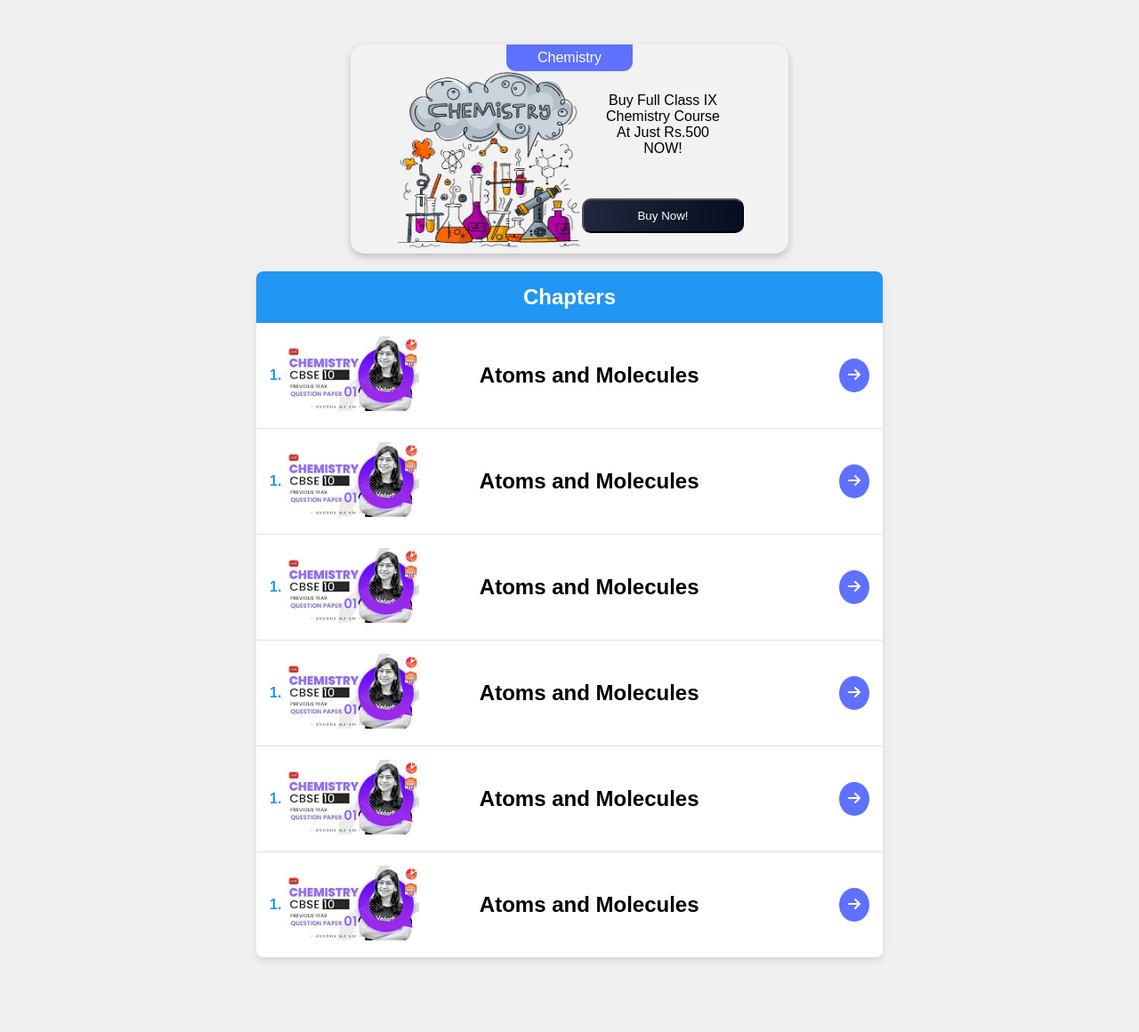
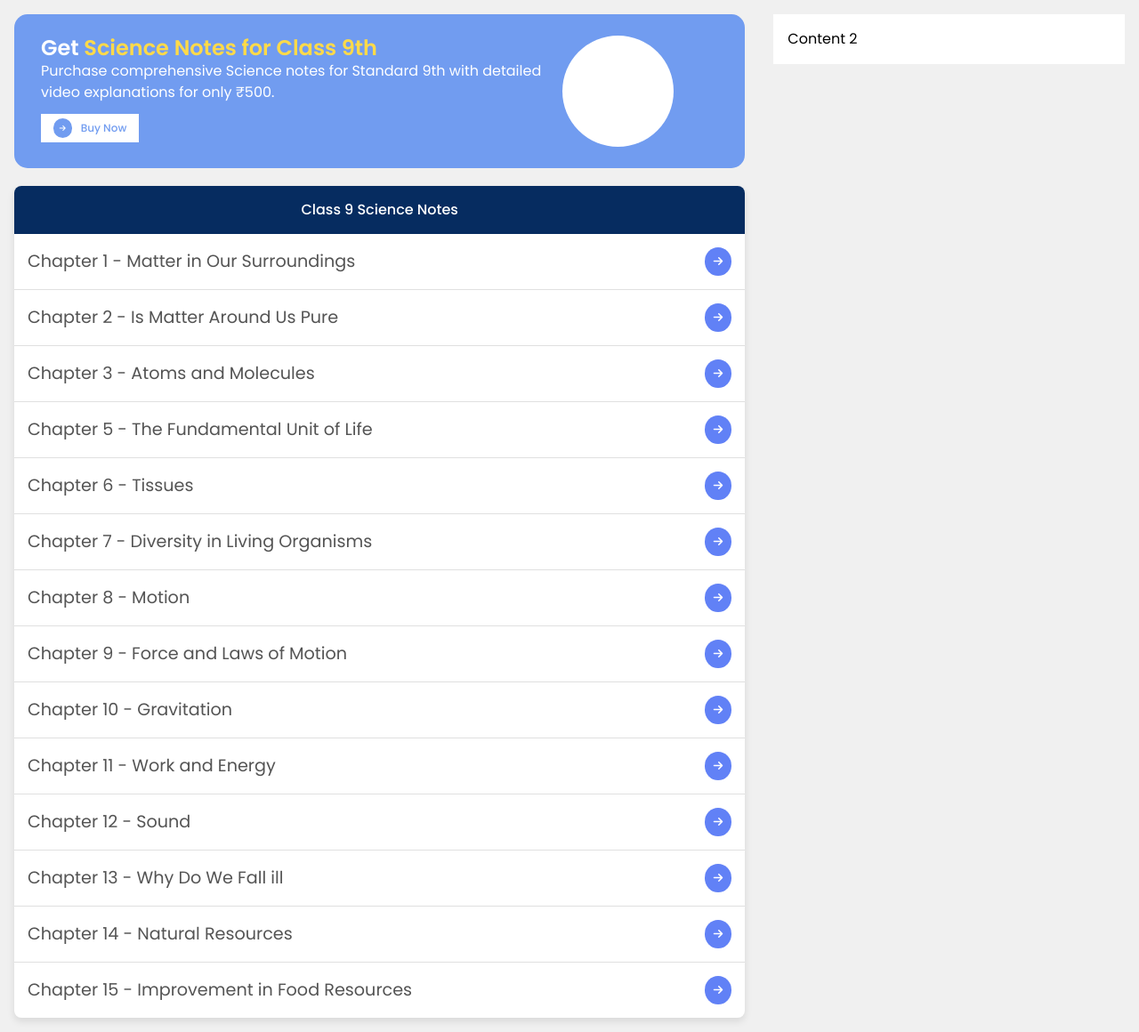
Before and after one commit to AakashMahajan25/StudyByU-MAIN-, a PHP site: page /chapters.html in a window 1280 px wide. Shown: the whole page at 89% size. Run offline with PHP 8.4, Linux system fonts and the light colour scheme; some libraries are stand-ins or nearby versions.

Commit message:
chapter page design change

```diff
--- a/chapters.html
+++ b/chapters.html
@@ -4,242 +4,95 @@
     <meta charset="UTF-8">
     <meta name="viewport" content="width=device-width, initial-scale=1.0">
     <title>Chapters Section</title>
-    <link rel="stylesheet" href="styles.css">
+    <link rel="stylesheet" href="css/style.css">
+    <link rel="stylesheet" href="css/chapters.css">
+    <script src="https://cdn.tailwindcss.com"></script>
     <link rel="stylesheet" href="https://cdnjs.cloudflare.com/ajax/libs/font-awesome/6.0.0-beta3/css/all.min.css">
-<style>
-body {
-    font-family: Arial, sans-serif;
-    background-color: #f0f0f0;
-    margin: 0;
-    padding: 0;
-}
+<body>
+    <div class="container mx-auto p-4">
+        <div class="flex flex-wrap -mx-4">
+            <div class="w-full lg:w-2/3 px-4">
 
-.chapters-section {
-    max-width: 55vw;
-    margin: 20px auto;
-    background-color: #ffffff;
-    border-radius: 8px;
-    box-shadow: 0 4px 8px rgba(0, 0, 0, 0.1);
-}
+                <div class="banner mb-5">
+                    <div class="banner-content">
+                        <h1 class="banner-title">Get  <span>Science Notes for Class 9th</span></h1>
+                        <p>
+                            Purchase comprehensive Science notes for Standard 9th with detailed video explanations for only ₹500.
+                        </p>
+                        <a href="#"><i class="fa-solid fa-arrow-right"></i> Buy Now</a>
+                    </div>
+                    <div class="circle"></div>
+                </div>
 
-.chapters-header {
-    background-color: #2196F3;
-    color: #ffffff;
-    padding: 15px;
-    border-top-left-radius: 8px;
-    border-top-right-radius: 8px;
-    text-align: center;
-}
-
-.chapters-header h1 {
-    margin: 0;
-    font-size: 1.5em;
-}
-.title {
-    text-align: center;
-
-}
-
-.chapters {
-    list-style-type: none;
-    margin: 0;
-    padding: 0;
-}
-
-.chapters-item {
-    display: flex;
-    justify-content: space-between;
-    align-items: center;
-    cursor: pointer;
-    padding: 15px;
-    border-bottom: 1px solid #e0e0e0;
-}
-
-.chapters-item:last-child {
-    border-bottom: none;
-}
-
-.chapter-number {
-    font-weight: bold;
-    color: #2196F3;
-}
-
-.chapter-title {
-    flex: 1;
-    margin-left: 10px;
-}
-
-.title {
-    margin-left: -90px;
-}
-
-.redirect {
-    color: #757575;
-}
-
-.thumbnail-container img {
-    width: 150px;
-}
-
-.classes-container {
-        display: flex;
-        justify-content: center;
-        gap: 8px;
-    }
-
-    .individual-classes {
-        background-color: #f3f2f3;
-        padding: 50px;
-        padding-bottom: 0;
-        padding-top: 0;
-        text-align: center;
-        align-items: center;
-        border-radius: 15px;
-        margin-top: 50px;
-    }
-
-    .individual-classes-heading {
-        margin: auto;
-        background-color: #5e71ff;
-        color: white;
-        width: fit-content;
-        padding: 6px 35px;
-        /* margin-bottom: 25px; */
-        border-radius: 0 0 10px 10px;
-        left: 50%;
-        top: 0;
-        /* transform: translateX(-50%); */
-    }
-
-    .individual-classes-body {
-        display: flex;
-    }
-
-    .individual-classes-body-image img {
-        min-width: 210px;
-        height: 201px;
-    }
-
-    .individual-classes-body-content-button {
-        color: white;
-        padding: 10px 60px;
-        border-radius: 10px;
-        background: linear-gradient(to right, #21273f, #070e20);
-    }
-
-    .individual-classes-body-content-text {
-        text-align: center;
-    }
-
-    .individual-classes-body-content {
-        display: flex;
-        flex-direction: column;
-        justify-content: space-around;
-    }
-
-    .individual-classes-body-content-button {
-        cursor: pointer;
-    }
-
-    .individual-classes {
-        box-shadow: 0 4px 8px rgba(0, 0, 0, 0.2);
-    }
-
-    .chapter-element-left-section {
-        display: flex;
-        align-items: center;
-        gap: 5px;
-    }
-
-    .redirect {
-        border-radius: 100%;
-        background-color: #5e71ff;
-        color: white;
-        padding: 10px;
-    }
-
-</style>
-<body>
-    <div class="chapters-main-container">
-        <div class="classes-container">
-            <div class="individual-classes">
-                <div class="individual-classes-heading">
-                    Chemistry
-                </div>
-                <div class="individual-classes-body">
-                    <div class="individual-classes-body-image">
-                        <img src="assets/chemistry-big.png"
-                            alt="">
-                    </div>
-                    <div class="individual-classes-body-content">
-                        <div class="individual-classes-body-content-text">
-                            <div class="individual-classes-body-content-text-1">Buy Full Class IX</div>
-                            <div class="individual-classes-body-content-text-1">Chemistry Course</div>
-                            <div class="individual-classes-body-content-text-1">At Just Rs.500</div>
-                            <div class="individual-classes-body-content-text-1">NOW!</div>
-                        </div>
-                        <div class="individual-classes-body-content-button-container">
-                            <button class="individual-classes-body-content-button">Buy Now!</button>
-                        </div>
-                    </div>
-                </div>
-            </div>
-        </div>
                 <section class="chapters-section">
                     <header class="chapters-header">
-                <h1>Chapters</h1>
+                        <h2>Class 9 Science Notes</h2>
                     </header>
                     <ul class="chapters">
                         <li class="chapters-item">
-                    <div class="chapter-element-left-section">
-                        <div class="chapter-number">1.</div>
-                        <div class="thumbnail-container"><img class="thumbnail" src="assets/new.webp" alt=""></div>
-                    </div>
-                    <div class="title"><h1>Atoms and Molecules</h1></div>
+                            <h2 class="title">Chapter 1 - Matter in Our Surroundings</h2>
                             <div class="redirect"><i class="fa-solid fa-arrow-right"></i></div>
                         </li>
                         <li class="chapters-item">
-                    <div class="chapter-element-left-section">
-                        <div class="chapter-number">1.</div>
-                        <div class="thumbnail-container"><img class="thumbnail" src="assets/new.webp" alt=""></div>
-                    </div>
-                    <div class="title"><h1>Atoms and Molecules</h1></div>
+                            <h2 class="title">Chapter 2 - Is Matter Around Us Pure</h2>
                             <div class="redirect"><i class="fa-solid fa-arrow-right"></i></div>
                         </li>
                         <li class="chapters-item">
-                    <div class="chapter-element-left-section">
-                        <div class="chapter-number">1.</div>
-                        <div class="thumbnail-container"><img class="thumbnail" src="assets/new.webp" alt=""></div>
-                    </div>
-                    <div class="title"><h1>Atoms and Molecules</h1></div>
+                            <h2 class="title">Chapter 3 - Atoms and Molecules</h2>
                             <div class="redirect"><i class="fa-solid fa-arrow-right"></i></div>
                         </li>
                         <li class="chapters-item">
-                    <div class="chapter-element-left-section">
-                        <div class="chapter-number">1.</div>
-                        <div class="thumbnail-container"><img class="thumbnail" src="assets/new.webp" alt=""></div>
-                    </div>
-                    <div class="title"><h1>Atoms and Molecules</h1></div>
+                            <h2 class="title">Chapter 5 - The Fundamental Unit of Life</h2>
                             <div class="redirect"><i class="fa-solid fa-arrow-right"></i></div>
                         </li>
                         <li class="chapters-item">
-                    <div class="chapter-element-left-section">
-                        <div class="chapter-number">1.</div>
-                        <div class="thumbnail-container"><img class="thumbnail" src="assets/new.webp" alt=""></div>
-                    </div>
-                    <div class="title"><h1>Atoms and Molecules</h1></div>
+                            <h2 class="title">Chapter 6 - Tissues</h2>
                             <div class="redirect"><i class="fa-solid fa-arrow-right"></i></div>
                         </li>
                         <li class="chapters-item">
-                    <div class="chapter-element-left-section">
-                        <div class="chapter-number">1.</div>
-                        <div class="thumbnail-container"><img class="thumbnail" src="assets/new.webp" alt=""></div>
-                    </div>
-                    <div class="title"><h1>Atoms and Molecules</h1></div>
+                            <h2 class="title">Chapter 7 - Diversity in Living Organisms</h2>
+                            <div class="redirect"><i class="fa-solid fa-arrow-right"></i></div>
+                        </li>
+                        <li class="chapters-item">
+                            <h2 class="title">Chapter 8 - Motion</h2>
+                            <div class="redirect"><i class="fa-solid fa-arrow-right"></i></div>
+                        </li>
+                        <li class="chapters-item">
+                            <h2 class="title">Chapter 9 - Force and Laws of Motion</h2>
+                            <div class="redirect"><i class="fa-solid fa-arrow-right"></i></div>
+                        </li>
+                        <li class="chapters-item">
+                            <h2 class="title">Chapter 10 - Gravitation</h2>
+                            <div class="redirect"><i class="fa-solid fa-arrow-right"></i></div>
+                        </li>
+                        <li class="chapters-item">
+                            <h2 class="title">Chapter 11 - Work and Energy</h2>
+                            <div class="redirect"><i class="fa-solid fa-arrow-right"></i></div>
+                        </li>
+                        <li class="chapters-item">
+                            <h2 class="title">Chapter 12 - Sound</h2>
+                            <div class="redirect"><i class="fa-solid fa-arrow-right"></i></div>
+                        </li>
+                        <li class="chapters-item">
+                            <h2 class="title">Chapter 13 - Why Do We Fall ill</h2>
+                            <div class="redirect"><i class="fa-solid fa-arrow-right"></i></div>
+                        </li>
+                        <li class="chapters-item">
+                            <h2 class="title">Chapter 14 - Natural Resources</h2>
+                            <div class="redirect"><i class="fa-solid fa-arrow-right"></i></div>
+                        </li>
+                        <li class="chapters-item">
+                            <h2 class="title">Chapter 15 - Improvement in Food Resources</h2>
                             <div class="redirect"><i class="fa-solid fa-arrow-right"></i></div>
                         </li>
                     </ul>
                 </section>
             </div>
+
+            <div class="w-full lg:w-1/3 px-4">
+                <div class="bg-white p-4">Content 2</div>
+            </div>
+        </div>
+    </div>
 </body>
 </html>
--- a/css/chapters.css
+++ b/css/chapters.css
@@ -0,0 +1,200 @@
+body {
+    background-color: #f0f0f0;
+    margin: 0;
+    padding: 0;
+}
+
+.banner{
+    background-color: #719cf0;
+    color:#fff;
+    padding: 24px 0;
+    padding-left: 30px;
+    border-radius: 15px;
+    width: 100%;
+    display: flex;
+}
+.banner-content{
+    max-width: 586px;
+}
+
+.banner-title{
+    font-weight: 600;
+    font-size: 24px;
+    line-height:28px;
+}
+
+.banner-title span{
+    color: #ffda49;
+}
+
+.banner p{
+    width: 100%;
+    font-weight: 400;
+    font-size: 16px;
+    line-height: 24px;
+    word-wrap: break-word;
+}
+
+.banner a{
+    margin-top: 12px;
+    display: flex;
+    align-items: center;
+    justify-content: center;
+    gap:10px;
+    background-color: white;
+    color: #719cf0;
+    font-size:12px;
+    font-weight: 500;
+    line-height: 16px;
+    width: 110px;
+    height: 32px;
+}
+.banner a i {
+    padding: 7px;
+    border-radius: 25px;
+    font-size: 8px;
+    background-color: #719cf0;
+    color: white;
+}
+.banner .circle{
+    border-radius: 100px;
+    background-color: white;
+    width: 125px;
+    height: 125px;
+}
+
+.chapters-section {
+    background-color: #ffffff;
+    border-radius: 8px;
+    box-shadow: 0 4px 8px rgba(0, 0, 0, 0.1);
+}
+
+.chapters-header {
+    background-color: #062c60;
+    color: #ffffff;
+    padding: 15px;
+    border-top-left-radius: 8px;
+    border-top-right-radius: 8px;
+    text-align: center;
+    margin: 0;
+    font-weight: 500;
+}
+.title {
+    font-weight: 400;
+    color: #545454;
+    font-size: 1.2rem;
+}
+
+.chapters {
+    list-style-type: none;
+    margin: 0;
+    padding: 0;
+}
+
+.chapters-item {
+    display: flex;
+    justify-content: space-between;
+    align-items: center;
+    cursor: pointer;
+    padding: 15px;
+    border-bottom: 1px solid #e0e0e0;
+}
+
+.chapters-item:last-child {
+    border-bottom: none;
+}
+
+.chapter-number {
+    font-weight: bold;
+    color: #2196F3;
+}
+
+.chapter-title {
+    flex: 1;
+    margin-left: 10px;
+}
+
+.thumbnail-container img {
+    width: 150px;
+}
+
+.classes-container {
+    display: flex;
+    justify-content: center;
+    gap: 8px;
+}
+
+.individual-classes {
+    background-color: #f3f2f3;
+    padding: 50px;
+    padding-bottom: 0;
+    padding-top: 0;
+    text-align: center;
+    align-items: center;
+    border-radius: 15px;
+    margin-top: 50px;
+}
+
+.individual-classes-heading {
+    margin: auto;
+    background-color: #5e71ff;
+    color: white;
+    width: fit-content;
+    padding: 6px 35px;
+    /* margin-bottom: 25px; */
+    border-radius: 0 0 10px 10px;
+    left: 50%;
+    top: 0;
+    /* transform: translateX(-50%); */
+}
+
+.individual-classes-body {
+    display: flex;
+}
+
+.individual-classes-body-image img {
+    min-width: 210px;
+    height: 201px;
+}
+
+.individual-classes-body-content-button {
+    color: white;
+    padding: 10px;
+    border-radius: 10px;
+    cursor: pointer;
+    background-color: transparent;
+    border: 1px solid white;
+    font-family: "Poppins", sans-serif;
+}
+.individual-classes-body-content-button span{
+    display: block;
+}
+
+.individual-classes-body-content-text {
+    text-align: center;
+}
+
+.individual-classes-body-content {
+    display: flex;
+    flex-direction: column;
+    justify-content: space-around;
+}
+
+.individual-classes {
+    box-shadow: 0 4px 8px rgba(0, 0, 0, 0.2);
+}
+
+.chapter-element-left-section {
+    display: flex;
+    align-items: center;
+    gap: 5px;
+}
+
+.redirect {
+    border-radius: 100%;
+    background-color: #6181f6;
+    color: white;
+    padding: 10px;
+    font-size: 12px;
+    line-height: 0;
+}
```
Also changed, not shown: css/style.css (+0 -11 lines). Lines whose indentation alone changed are shown as unchanged.
